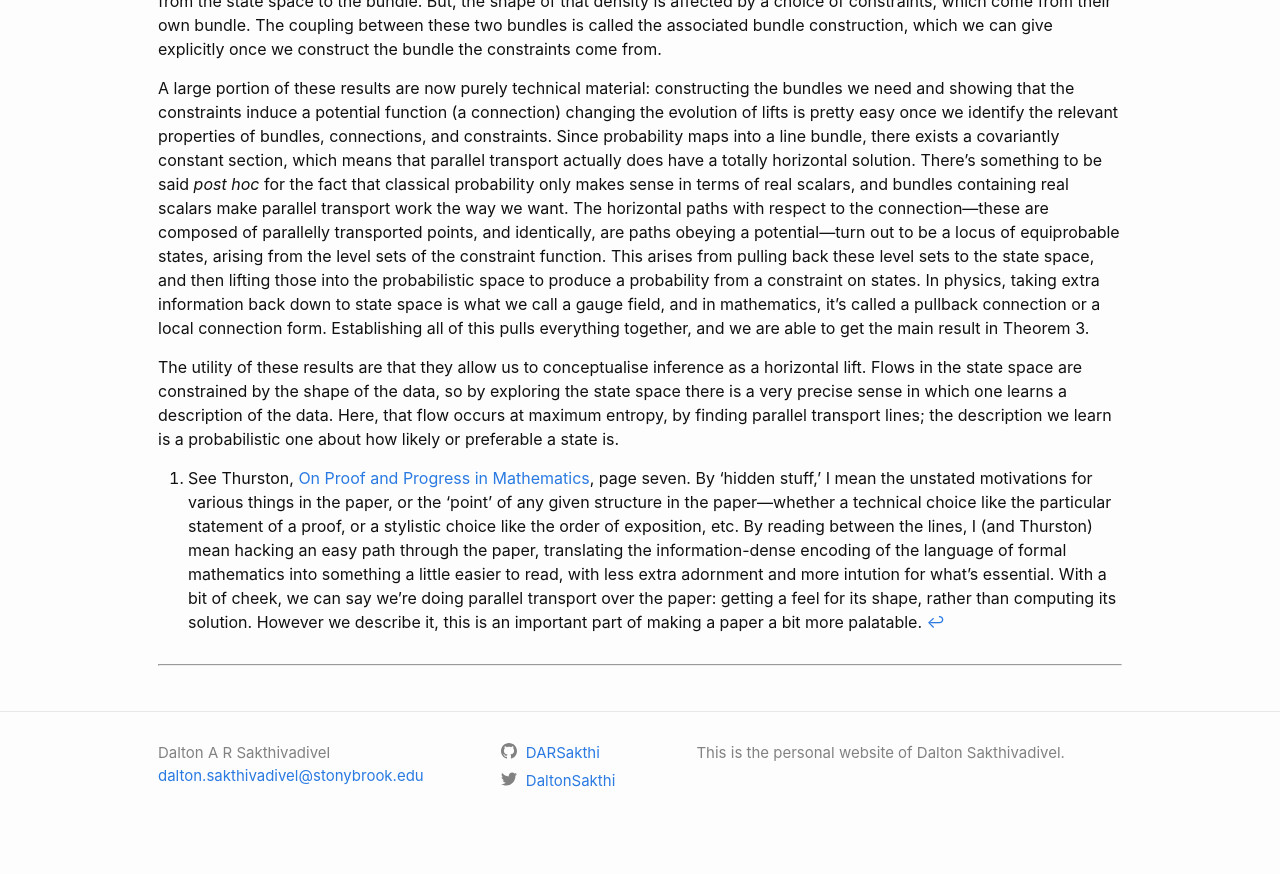
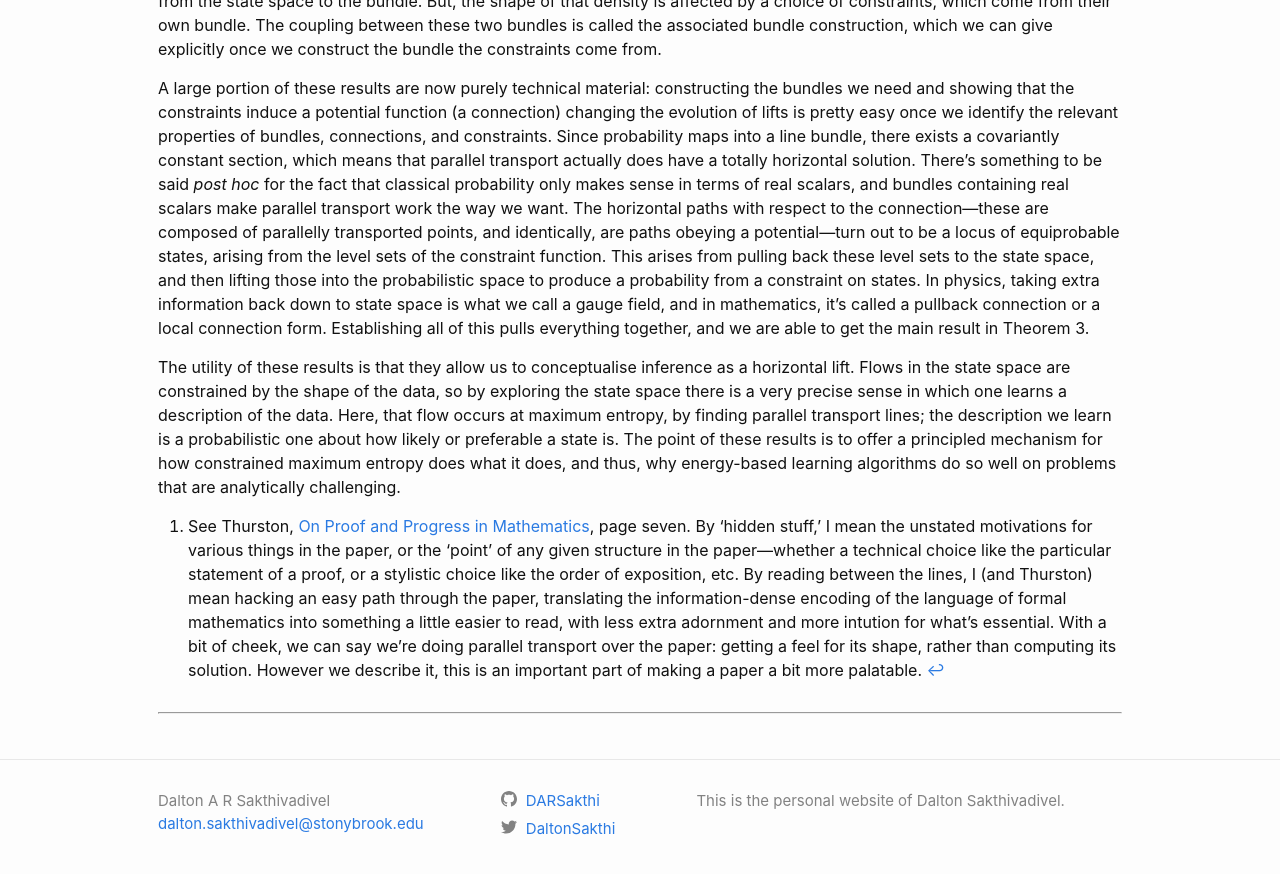
Before and after one commit to DARSakthi/DARSakthi.github.io, a Jekyll site: the page built from _posts/2022-03-21-HEP-EBL.markdown, in a window 1280 px wide and 900 px high, scrolled down 2864 px. Shown: the top 874 px of the window. Built offline with Jekyll 4.4.1, drawn with Linux system fonts in a browser that asks for light colours; formulas are drawn with MathJax 3; comment, search, counter and statistics services are not loaded; before the commit the page ends 3716 px from its top, so only the background shows below that.

Commit message:
Final edits III

```diff
--- a/_posts/2022-03-21-HEP-EBL.markdown
+++ b/_posts/2022-03-21-HEP-EBL.markdown
@@ -47,6 +47,6 @@ The point of using gauge theory is that there are actually two bundles here, and
 
 A large portion of these results are now purely technical material: constructing the bundles we need and showing that the constraints induce a potential function (a connection) changing the evolution of lifts is pretty easy once we identify the relevant properties of bundles, connections, and constraints. Since probability maps into a line bundle, there exists a covariantly constant section, which means that parallel transport actually does have a totally horizontal solution. There's something to be said _post hoc_ for the fact that classical probability only makes sense in terms of real scalars, and bundles containing real scalars make parallel transport work the way we want. The horizontal paths with respect to the connection—these are composed of parallelly transported points, and identically, are paths obeying a potential—turn out to be a locus of equiprobable states, arising from the level sets of the constraint function. This arises from pulling back these level sets to the state space, and then lifting those into the probabilistic space to produce a probability from a constraint on states. In physics, taking extra information back down to state space is what we call a gauge field, and in mathematics, it's called a pullback connection or a local connection form. Establishing all of this pulls everything together, and we are able to get the main result in Theorem 3.
 
-The utility of these results are that they allow us to conceptualise inference as a horizontal lift. Flows in the state space are constrained by the shape of the data, so by exploring the state space there is a very precise sense in which one learns a description of the data. Here, that flow occurs at maximum entropy, by finding parallel transport lines; the description we learn is a probabilistic one about how likely or preferable a state is.
+The utility of these results is that they allow us to conceptualise inference as a horizontal lift. Flows in the state space are constrained by the shape of the data, so by exploring the state space there is a very precise sense in which one learns a description of the data. Here, that flow occurs at maximum entropy, by finding parallel transport lines; the description we learn is a probabilistic one about how likely or preferable a state is. The point of these results is to offer a principled mechanism for how constrained maximum entropy does what it does, and thus, why energy-based learning algorithms do so well on problems that are analytically challenging.
 
 [^1]: See Thurston, [On Proof and Progress in Mathematics](https://arxiv.org/abs/math/9404236), page seven. By 'hidden stuff,' I mean the unstated motivations for various things in the paper, or the 'point' of any given structure in the paper—whether a technical choice like the particular statement of a proof, or a stylistic choice like the order of exposition, etc. By reading between the lines, I (and Thurston) mean hacking an easy path through the paper, translating the information-dense encoding of the language of formal mathematics into something a little easier to read, with less extra adornment and more intution for what's essential. With a bit of cheek, we can say we're doing parallel transport over the paper: getting a feel for its shape, rather than computing its solution. However we describe it, this is an important part of making a paper a bit more palatable.
```
